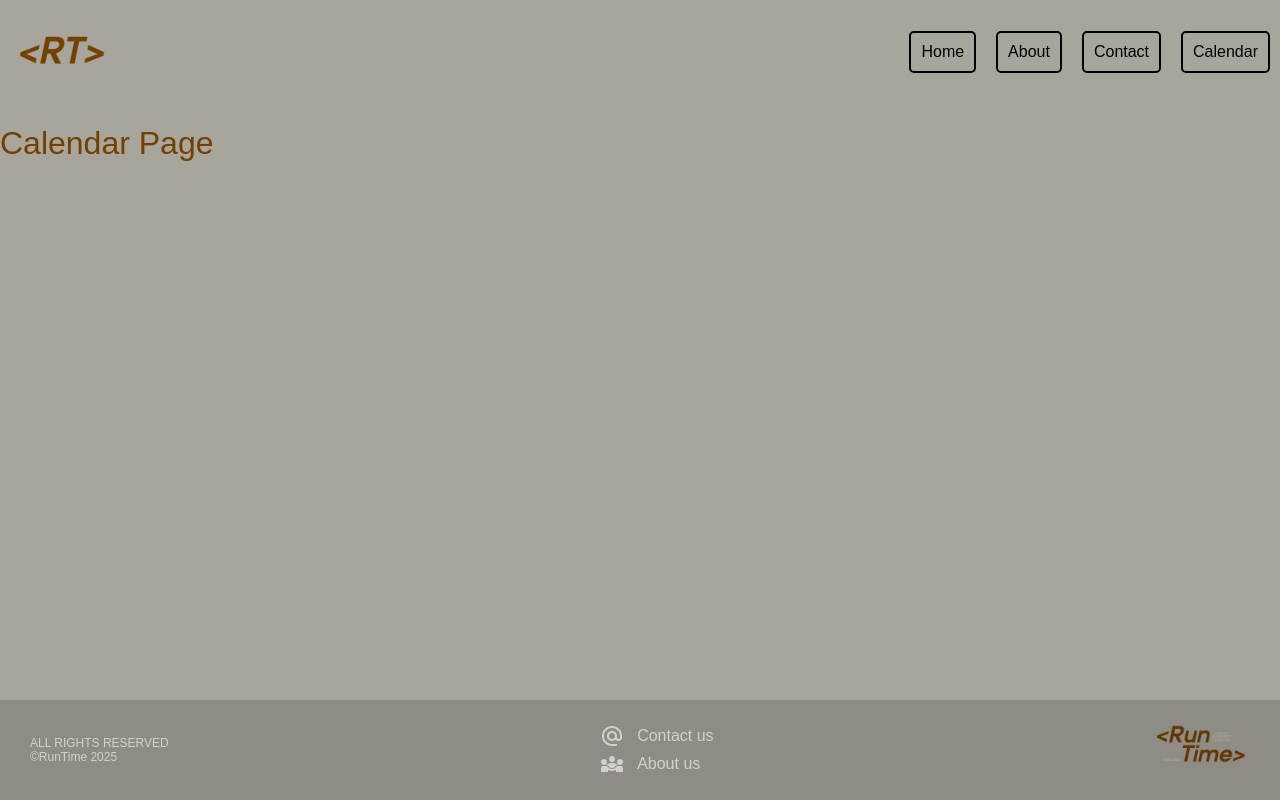
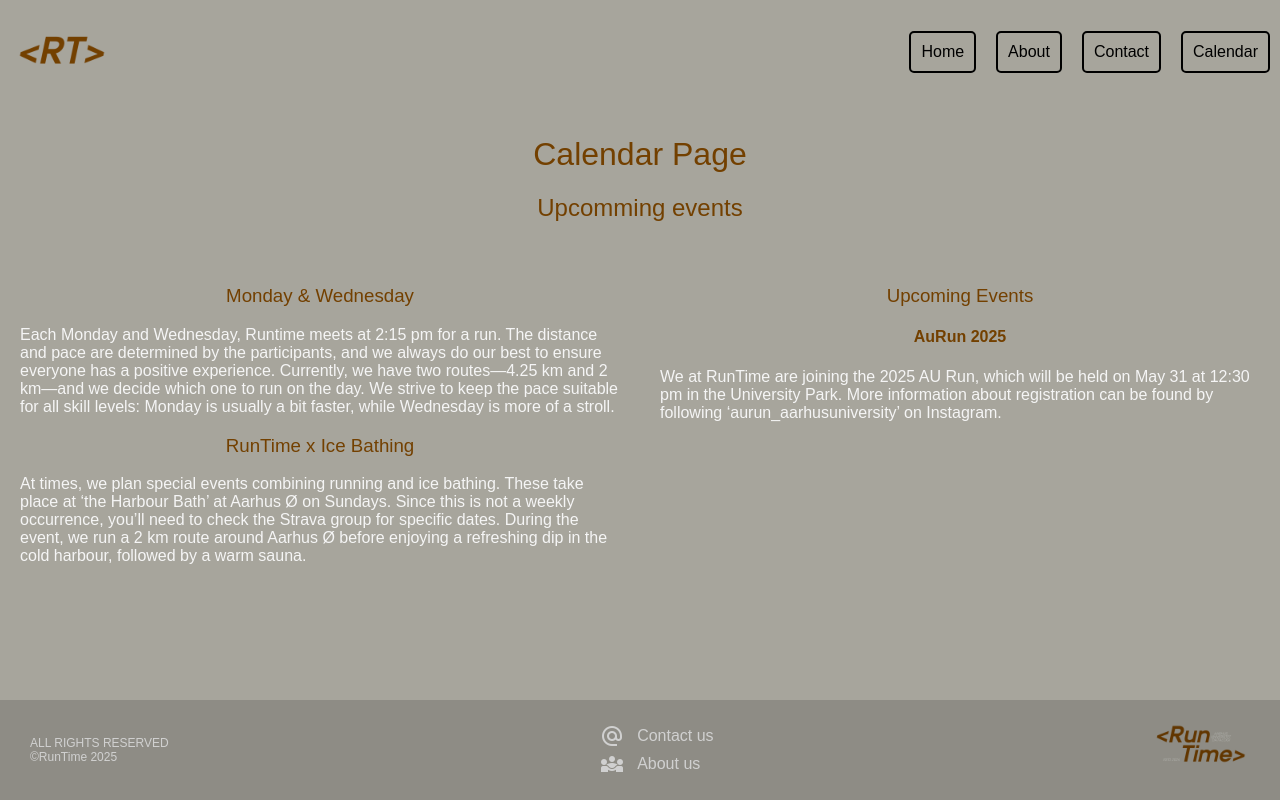
Before and after one commit to RunTimeAU/RunTimeWeb, a SvelteKit app: page /Calendar in a window 1280 px wide. Built offline with nearby package versions, Linux system fonts and the light colour scheme; a web font is replaced by a local one.

Commit message:
Draft for calender page

```diff
--- a/src/routes/+layout.svelte
+++ b/src/routes/+layout.svelte
@@ -14,6 +14,7 @@
         unsubsribe();
     });
 </script>
+
 <svelte:head>
 	<link rel="icon" href="{base}/logo/RT_uBaggrund.png"/>
     <title>{currentTitle}</title>
@@ -39,11 +40,20 @@
         background: var(--background-color);
 
     }
-    :global(h1, h2, h3, h4, h5, p) {
-        color: var(--secondary-color);
+    :global(h1, h2, h3, h4, h5) {
+        color: var(--primary-color);
     }
     :global(h1) {
         font-weight: 500;
+    }
+    :global(h2) {
+        font-weight: 400;
+    }
+    :global(h3) {
+        font-weight: 300;
+    }
+    :global(p) {
+        color: var(--secondary-color);
     }
 
     :global(body) {
--- a/src/routes/+page.svelte
+++ b/src/routes/+page.svelte
@@ -56,6 +56,7 @@
 
     .content {
         display: grid;
+        margin: 0 0 0 20px;
     }
 
     .content .short-introduction {
--- a/src/routes/Calendar/+page.svelte
+++ b/src/routes/Calendar/+page.svelte
@@ -1,10 +1,67 @@
 <script>
 
 </script>
-<h1>Calendar Page</h1>
+<div class="header">
+    <h1>Calendar Page</h1>
+    <h2>Upcomming events</h2>
+</div>
 
+<div class="events">
+    <div class="weekly">
+        <h3 id="weekrun">Monday & Wednesday</h3>
+        <p>
+            Each Monday and Wednesday, Runtime meets at 2:15 pm for a run.
+            The distance and pace are determined by the participants, and we always do our best to ensure everyone has a positive experience.
+            Currently, we have two routes—4.25 km and 2 km—and we decide which one to run on the day.
+            We strive to keep the pace suitable for all skill levels: Monday is usually a bit faster, while Wednesday is more of a stroll.
+        </p>
+        <h3 id="winterbath">RunTime x Ice Bathing</h3>
+        <p>
+            At times, we plan special events combining running and ice bathing.
+            These take place at ‘the Harbour Bath’ at Aarhus Ø on Sundays.
+            Since this is not a weekly occurrence, you’ll need to check the Strava group for specific dates.
+            During the event, we run a 2 km route around Aarhus Ø before enjoying a refreshing dip in the cold harbour, followed by a warm sauna.
+        </p>
+    </div>
+    <div class="upcoming">
+        <h3>Upcoming Events</h3>
+        <div class="AuRun">
+            <h4>AuRun 2025</h4>
+            <p>
+                We at RunTime are joining the 2025 AU Run, which will be held on May 31 at 12:30 pm in the University Park.
+                More information about registration can be found by following ‘aurun_aarhusuniversity’ on Instagram.
+            </p>
+        </div>
+    </div>
+</div>
 <style>
     h1 {
         color: var(--primary-color)
     }
+    .header {
+        text-align: center;
+        margin-top: 2rem;
+        padding: 0px 0 24px 0;
+    }
+    .events {
+        display: flex;
+        flex-direction: row;
+    }
+    .weekly {
+        margin: 0 0 0 20px;
+        padding: 0 20px 0 0;
+        width: 50%;
+    }
+    .weekly h3 {
+        text-align: center;
+    }
+
+    .upcoming {
+        margin: 0 20px 0 0;
+        padding: 0 0 0 20px;
+        width: 50%
+    }
+    .upcoming h3, h4 {
+        text-align: center;
+    }
 </style>
--- a/src/routes/Contact/+page.svelte
+++ b/src/routes/Contact/+page.svelte
@@ -3,6 +3,7 @@
 </script>
 <div class="header">
     <h1>Contact Us</h1>
+    <p><i>The following form below is not in function yet. We are working on fixing the problem</i></p>
     <p>Feel free to contact us down below with any questions or reqeusts. We will try and get back to you as soon as possible.</p>
 </div>
 
```
